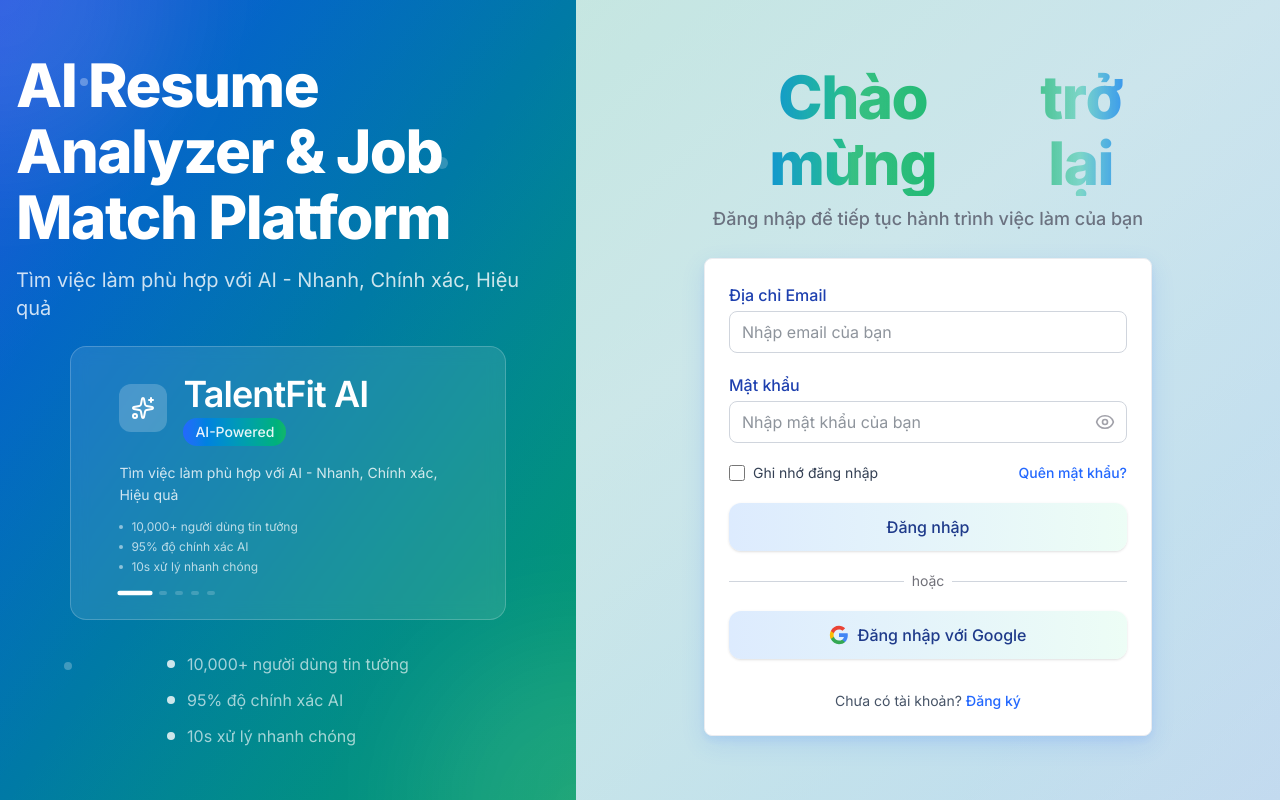
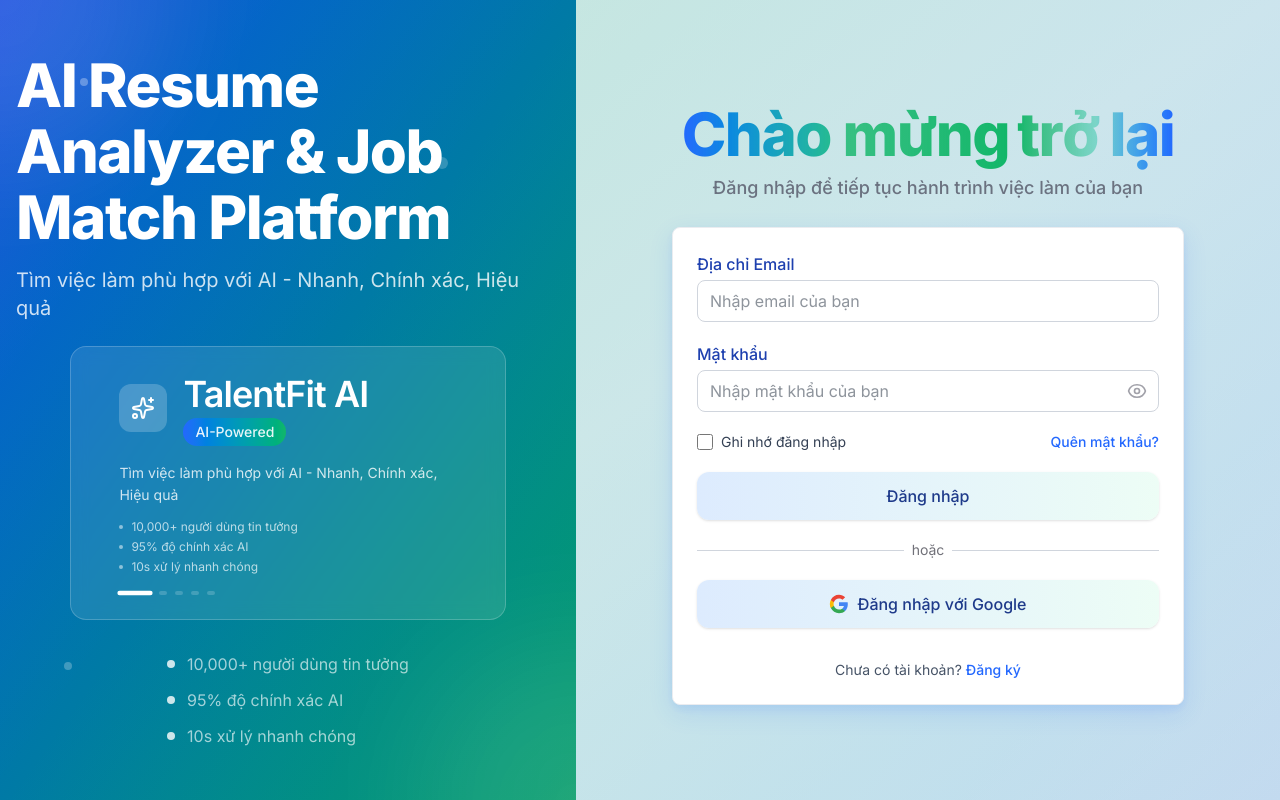
Before and after one commit to KhacThien88/SideProject1-FrontEnd, a React (Vite) app: page / in a window 1280 px wide. Built offline with nearby package versions, Linux system fonts and the light colour scheme.

Commit message:
fix: Fix Title in vi translation

```diff
--- a/src/pages/Auth/Login/Login.tsx
+++ b/src/pages/Auth/Login/Login.tsx
@@ -13,7 +13,7 @@ export const Login: React.FC = () => {
 
       {/* Login Form Section */}
       <div className="flex-1 flex items-center justify-center px-4 py-8 sm:px-6 lg:px-8 lg:py-4 bg-gradient-to-br from-secondary-600/20 to-primary-600/20">
-        <div className="w-full max-w-md reveal">
+        <div className="w-full max-w-lg reveal">
           <LoginForm/>
         </div>
       </div>
--- a/src/pages/Auth/Login/components/LoginForm.tsx
+++ b/src/pages/Auth/Login/components/LoginForm.tsx
@@ -116,11 +116,11 @@ export const LoginForm: React.FC<LoginFormProps> = ({ onSubmit }) => {
     <div className="w-full">
       {/* Header Outside Card */}
       <div className="text-center mb-6">
-        <div className="flex items-center justify-center gap-2 mb-2">
-          <h1 className="text-3xl font-bold bg-gradient-to-r from-primary-500 via-primary-500/80 via-secondary-500/80 to-secondary-500 bg-clip-text text-transparent">
+        <div className="flex items-center justify-center gap-2">
+          <h1 className="text-3xl font-bold bg-gradient-to-r from-primary-500 via-primary-500/80 via-secondary-500/80 to-secondary-500 bg-clip-text text-transparent" style={{ lineHeight: '1.3'}}>
             {getContent('auth.login.title')}
           </h1>
-          <h1 className="text-3xl font-bold bg-gradient-to-r from-secondary-500 via-secondary-400/80 via-primary-500/80 to-primary-500 bg-clip-text text-transparent">
+          <h1 className="text-3xl font-bold bg-gradient-to-r from-secondary-500 via-secondary-400/80 via-primary-500/80 to-primary-500 bg-clip-text text-transparent" style={{ lineHeight: '1.3'}}>
             {getContent('auth.login.subtitle')}
           </h1>
         </div>
```
